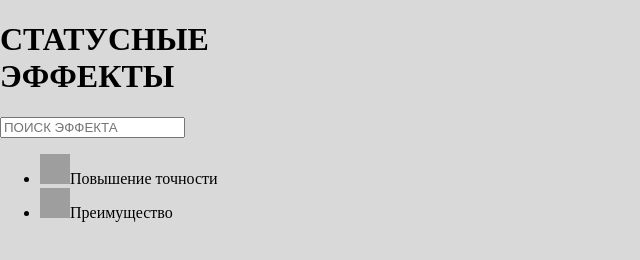
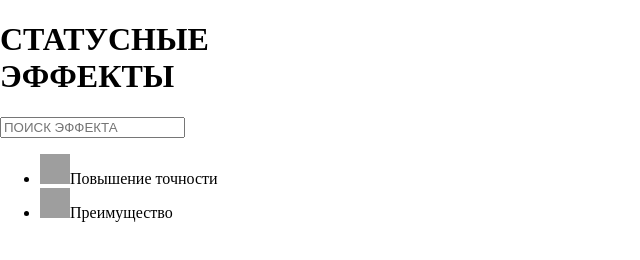
Before and after one commit to htdocss/htdocss.github.io, a plain HTML site: page index.html in a window 1280 px wide. Shown: the whole page, without its empty margins (0-640 px from the left). Drawn offline with Linux system fonts and the light colour scheme; grey boxes are pictures that could not be loaded.

Commit message:
Update index.html

```diff
--- a/index.html
+++ b/index.html
@@ -7,7 +7,8 @@
 body {
 	margin: 0;
 	padding: 0;
-	background-color: #d9d9d9;
+	color: var(--tg-theme-text-color);
+	background: var(--tg-theme-bg-color);
 }
 	</style>
     <title>СТАТУСНЫЕ ЭФФЕКТЫ</title>
```
